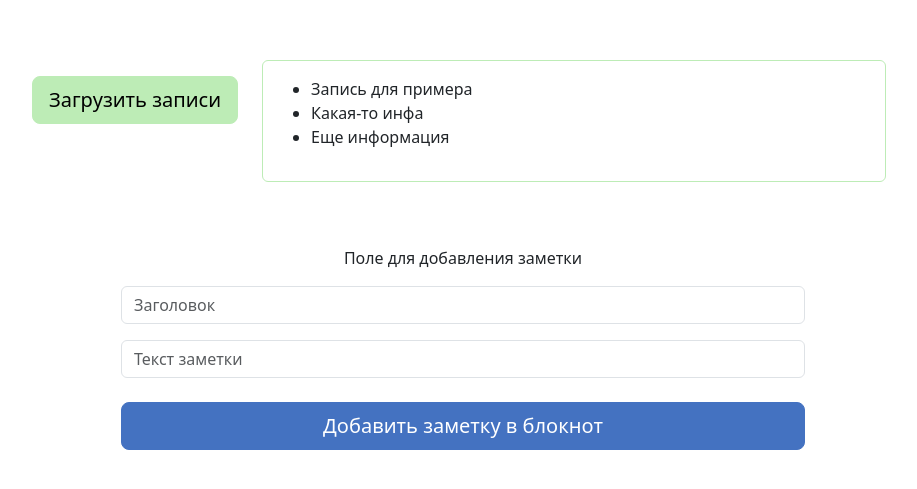
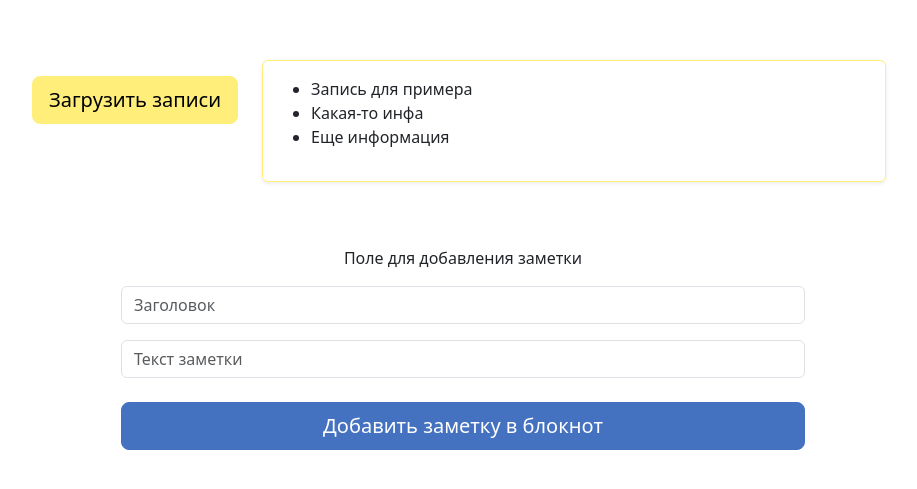
Before and after one commit to kinddoctor/Notebook_app, a React (Vite) app: page / in a window 1280 px wide. Shown: the part 129-618 px from the top of the page, without its empty margins (177-1094 px from the left). Built offline with nearby package versions, Linux system fonts and the light colour scheme.

Commit message:
change colors

```diff
--- a/src/components/Notebook.jsx
+++ b/src/components/Notebook.jsx
@@ -4,7 +4,7 @@ function Notebook() {
       <div className="h-50">
         <button type="button" className="btn btn-primary btn-lg mt-3">Загрузить записи</button>
       </div>
-      <div className="h-100 w-50 p-3 border border-primary rounded me-2 ms-4">
+      <div className="h-100 w-50 p-3 border border-primary rounded shadow-sm me-2 ms-4">
         <ul>
           <li>Запись для примера</li>
           <li>Какая-то инфа</li>
--- a/src/index.scss
+++ b/src/index.scss
@@ -1,4 +1,4 @@
-$primary: #BDECB6;
+$primary: #FFEF7A;
 $secondary: #4472C1;
 
 @import "bootstrap/scss/bootstrap";
```
